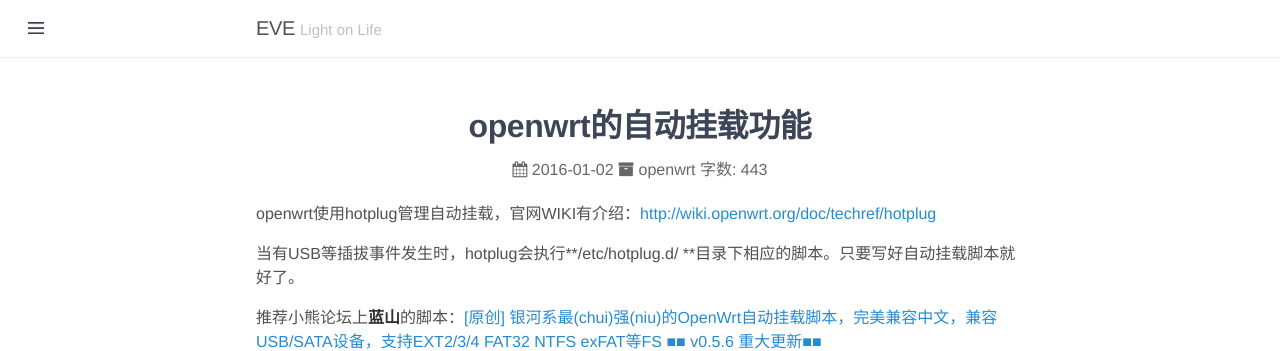
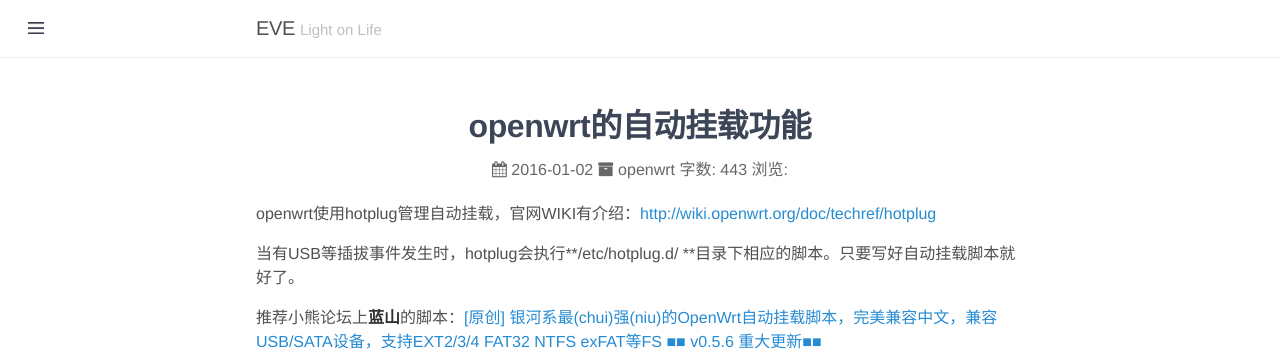
Before and after one commit to cocoakekeyu/cocoakekeyu.github.io, a Jekyll site: the page built from _posts/2016-01-02-openwrt自动挂载功能.md, in a window 1280 px wide. Shown: the top 351 px of the page. Built offline with Jekyll 4.4.1, drawn with Linux system fonts in a browser that asks for light colours; nearby versions of some CDN libraries; Markdown is read by kramdown in place of the engine named in the settings; comment, search, counter and statistics services are not loaded.

Commit message:
Add page pv

```diff
--- a/_layouts/post.html
+++ b/_layouts/post.html
@@ -15,6 +15,9 @@
         {% endif %}
         <span>字数:
             {{ content | strip_html | strip_newlines | size }}
+        </span>
+        <span id="busuanzi_container_page_pv">
+          浏览: <span id="busuanzi_value_page_pv"></span>
         </span>
  </ul>
   {{ content }}
```
